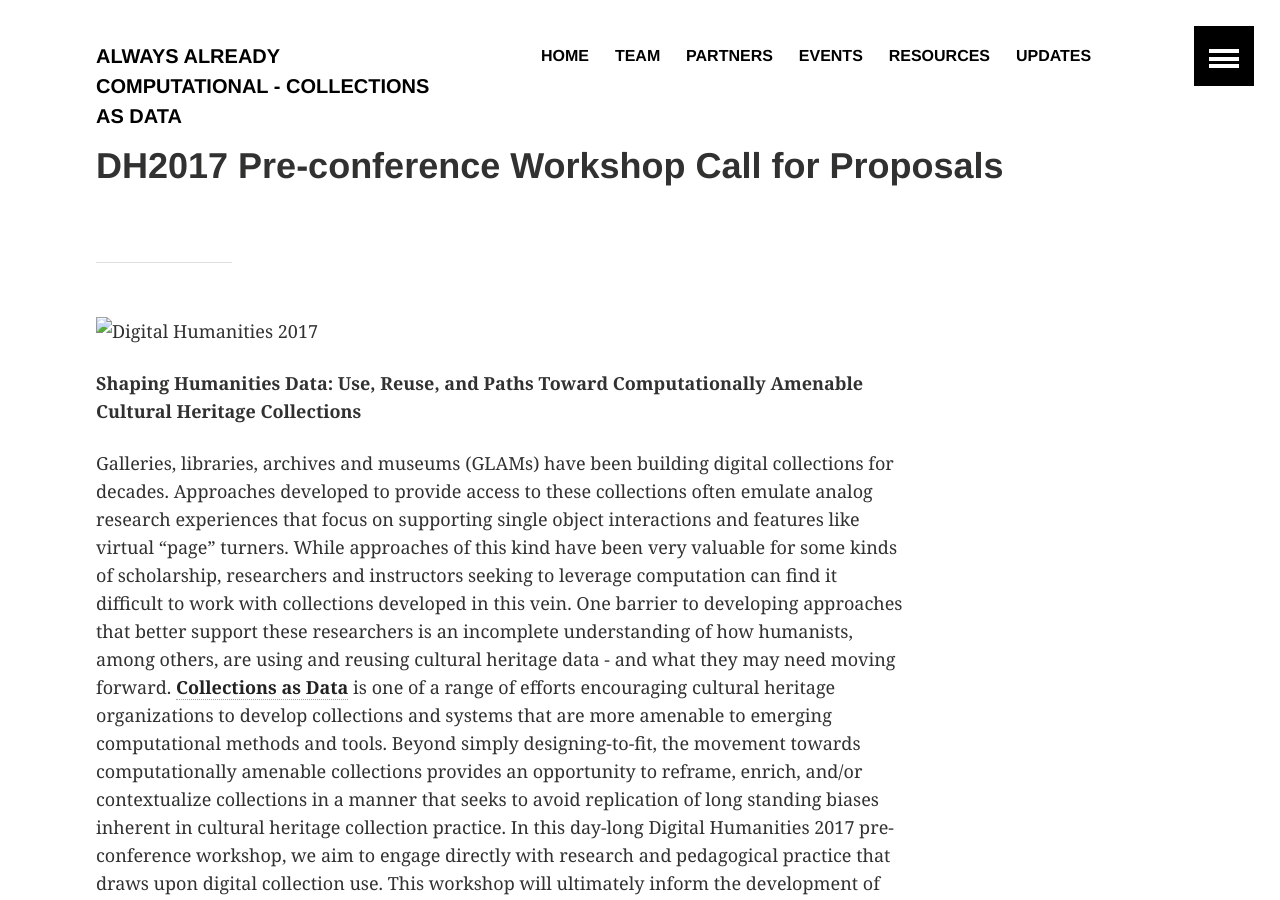
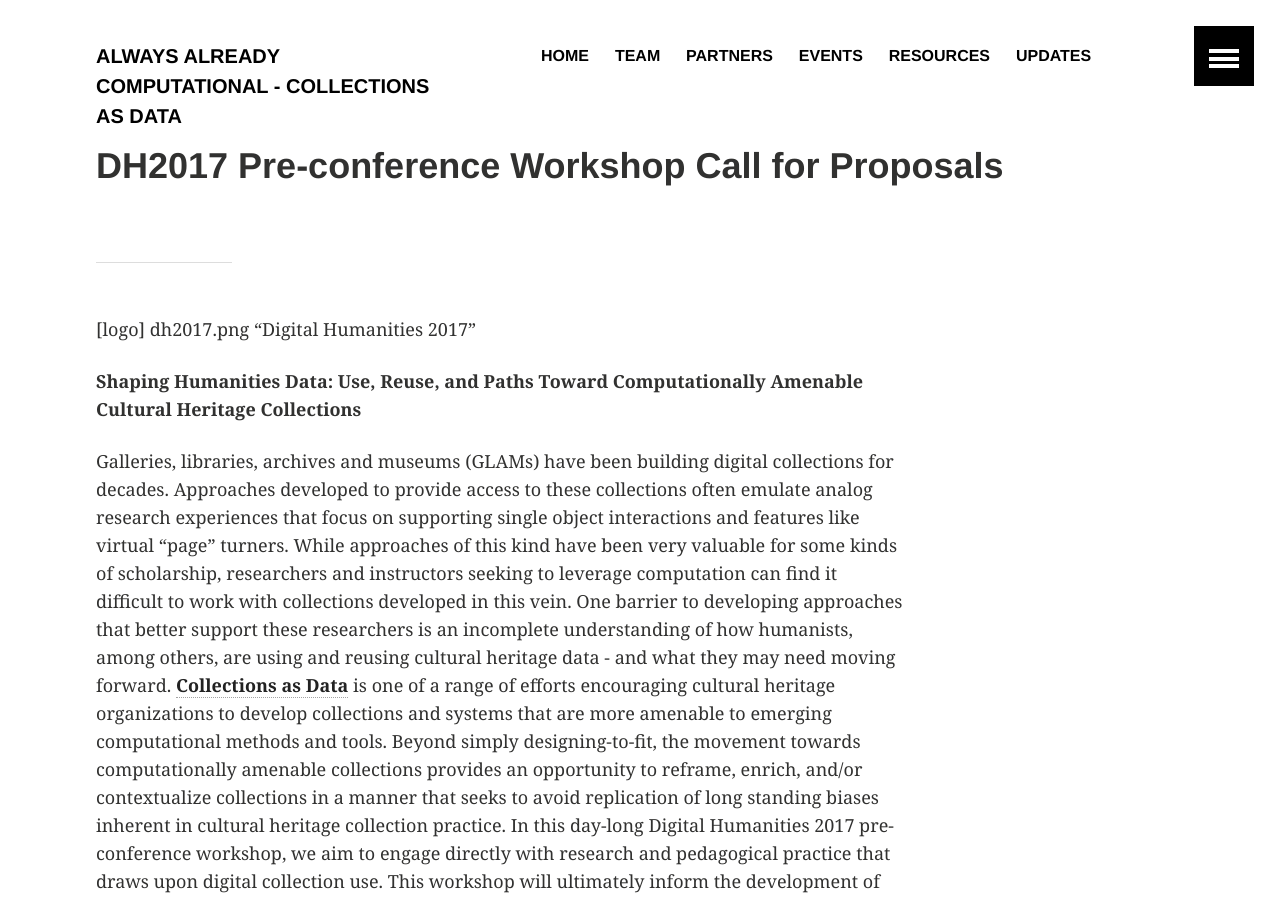
Before and after one commit to collectionsasdata/collectionsasdata.github.io, a Jekyll site: the page built from _posts/2017-4-7-dh2017.markdown, in a window 1280 px wide and 900 px high. Built offline with Jekyll 4.4.1, drawn with Linux system fonts in a browser that asks for light colours.

Commit message:
Update 2017-4-7-dh2017.markdown

```diff
--- a/_posts/2017-4-7-dh2017.markdown
+++ b/_posts/2017-4-7-dh2017.markdown
@@ -5,7 +5,7 @@
 teaser: "Shaping Humanities Data: Use, Reuse, and Paths Toward Computationally Amenable Cultural Heritage Collections"
 ---
 ---
-![Digital Humanities 2017](dh2017.png "Digital Humanities 2017")
+[logo] dh2017.png "Digital Humanities 2017"
 
 **Shaping Humanities Data: Use, Reuse, and Paths Toward Computationally Amenable Cultural Heritage Collections**
 
```
